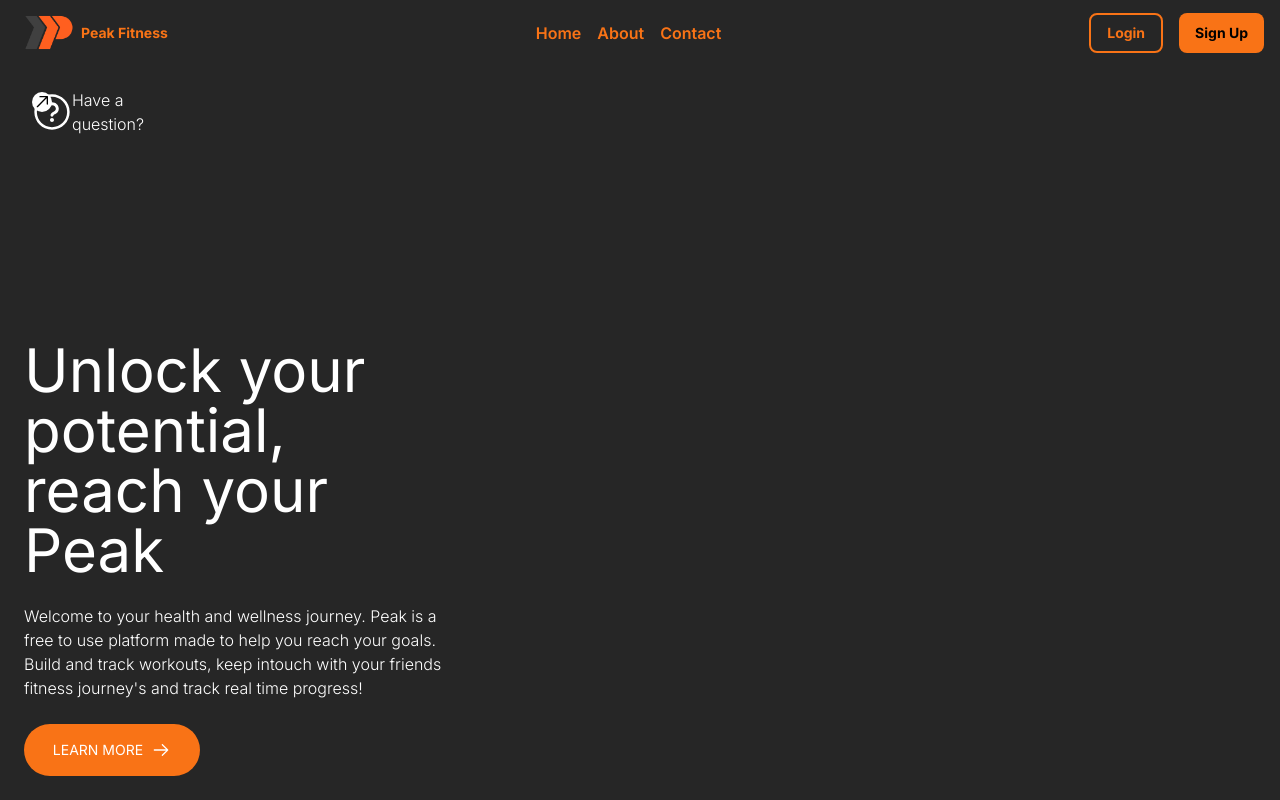
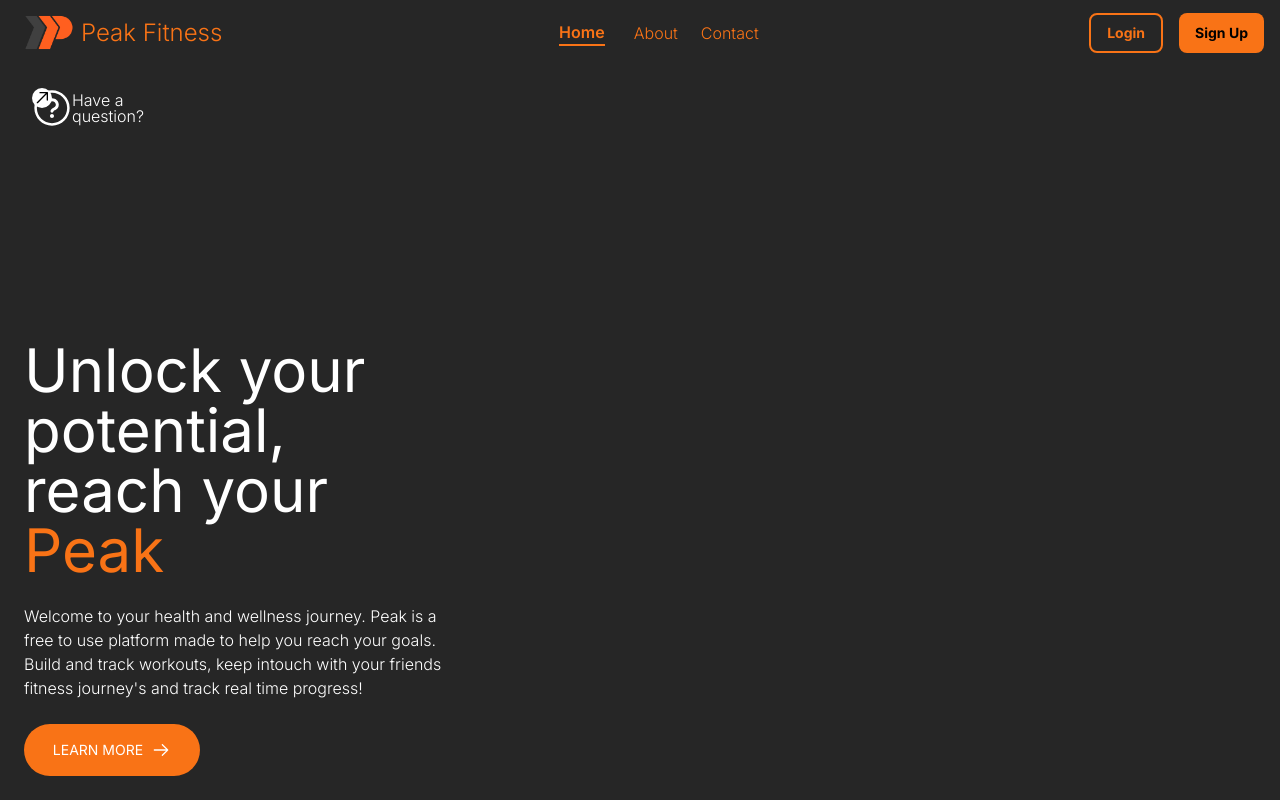
Before and after one commit to codehoover/peak_fitness, a Next.js app: page / in a window 1280 px wide. Built offline with nearby package versions, Linux system fonts and the light colour scheme.

Commit message:
adding more styles to home/landing page

```diff
--- a/app/components/NavBar.jsx
+++ b/app/components/NavBar.jsx
@@ -1,30 +1,41 @@
+'use client';
+
 import Link from 'next/link';
 import Image from 'next/image';
 import Peak_img from '../assets/peak_lm.png'
+import { useState } from 'react';
 
 export default function NavBar(){
+    const [isActive, setIsActive] = useState(0)
     return(
         <div className='flex flex-row justify-between px-4 bg-transparent w-full fixed'>
-            <section className='flex flex-row text-orange-500 items-center'>
+            <Link className='flex flex-row text-orange-500 items-center '
+            href='/'>
                 <Image src={Peak_img} width={65} height={65} alt='Peak fitness logo' priority/>
-                <h1 className='text-sm font-bold'> Peak Fitness </h1>
-            </section>
+                <h1 className='text-2xl font-light'> Peak Fitness </h1>
+            </Link>
 
-            <section className='flex flex-row gap-4 items-center text-orange-500 font-semibold'>
-                <Link href='/'> Home </Link>
+            <section className='grid grid-cols-3 gap-4 place-items-center text-orange-500 font-semibold'>
+                <Link className={isActive == 0 ? "border-b-2 border-orange-500 duration-150": "hover:-translate-y-0.5 hover:font-normal duration-300 font-light"}
+                href='/'
+                onClick={()=> setIsActive(0)}> Home </Link>
 
-                <Link href="/about"> About </Link>
+                <Link className={isActive == 1 ? "border-b-2 border-orange-500 duration-150": "hover:-translate-y-0.5 hover:font-normal duration-300 font-light"}
+                href="/about"
+                onClick={()=> setIsActive(1)}> About </Link>
 
-                <Link href='/contact'> Contact </Link>
+                <Link className={isActive == 2 ? "border-b-2 border-orange-500 duration-150": "hover:-translate-y-0.5 hover:font-normal duration-300 font-light"}
+                href='/contact'
+                onClick={()=> setIsActive(2)}> Contact </Link>
             </section>
 
             <section className='flex flex-row items-center gap-4'>
-                <Link className='text-orange-500 border-2 border-orange-500 p-2 px-4 text-sm rounded-lg font-bold'
+                <Link className='text-orange-500 border-2 border-orange-500 p-2 px-4 text-sm rounded-lg font-bold hover:bg-orange-500 hover:text-neutral-800 duration-300'
                 href='/login'>
                     Login
                 </Link>
 
-                <Link className='bg-orange-500 rounded-lg text-sm font-bold p-2.5 px-4'
+                <Link className='bg-orange-500 rounded-lg text-sm font-bold p-2.5 px-4 hover:bg-orange-600 duration-300'
                 href='/register'>
                     Sign Up
                 </Link>
--- a/app/page.js
+++ b/app/page.js
@@ -8,7 +8,7 @@ import Link from "next/link";
 export default function Home() {
   return (
     <main className="bg-neutral-800 h-screen pt-20 pl-6 pb-6">
-      <div className="flex flex-col justify-between h-full">
+      <section className="flex flex-col justify-between h-full">
         <Link
           className="text-white flex flex-row gap-10 items-center rounded-xl p-2 hover:bg-black duration-300 w-1/12"
           href="/contact"
@@ -24,12 +24,15 @@ export default function Home() {
             <QuestionMarkCircledIcon className="z-10" width={40} height={40} />
           </div>
 
-          <p className="font-light min-w-20 max-w-20"> Have a question?</p>
+          <p className="font-light min-w-20 max-w-20 leading-none">
+            Have a question?
+          </p>
         </Link>
 
         <section className="flex flex-col text-white gap-6 ">
           <h1 className="text-6xl w-2/6">
-            Unlock your potential, reach your Peak
+            Unlock your potential, reach your
+            <span className="text-orange-500"> Peak </span>
           </h1>
           <p className="w-2/6 font-light">
             Welcome to your health and wellness journey. Peak is a free to use
@@ -46,7 +49,7 @@ export default function Home() {
             <ArrowRightIcon width={20} height={20} />
           </Link>
         </section>
-      </div>
+      </section>
 
       <section></section>
     </main>
```
